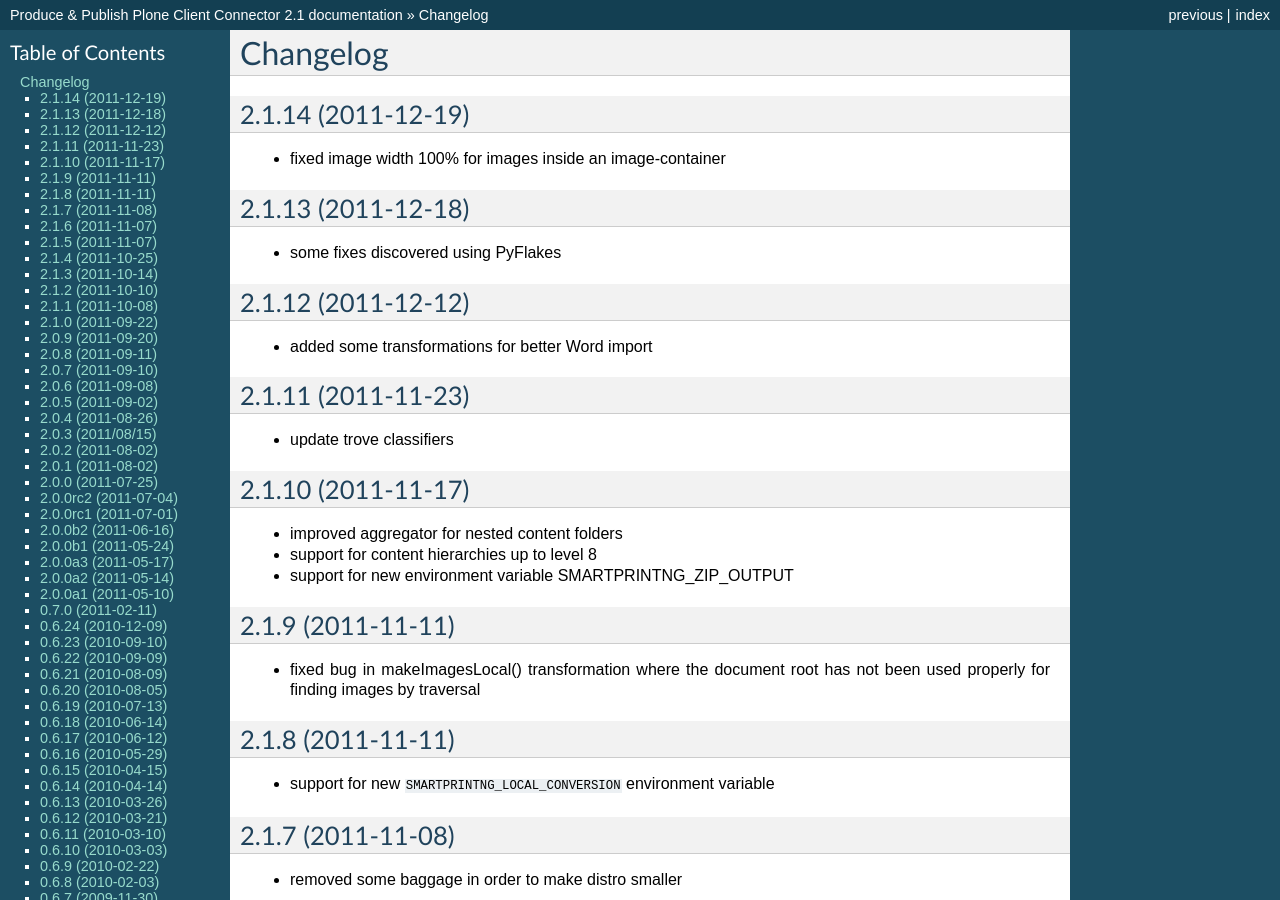
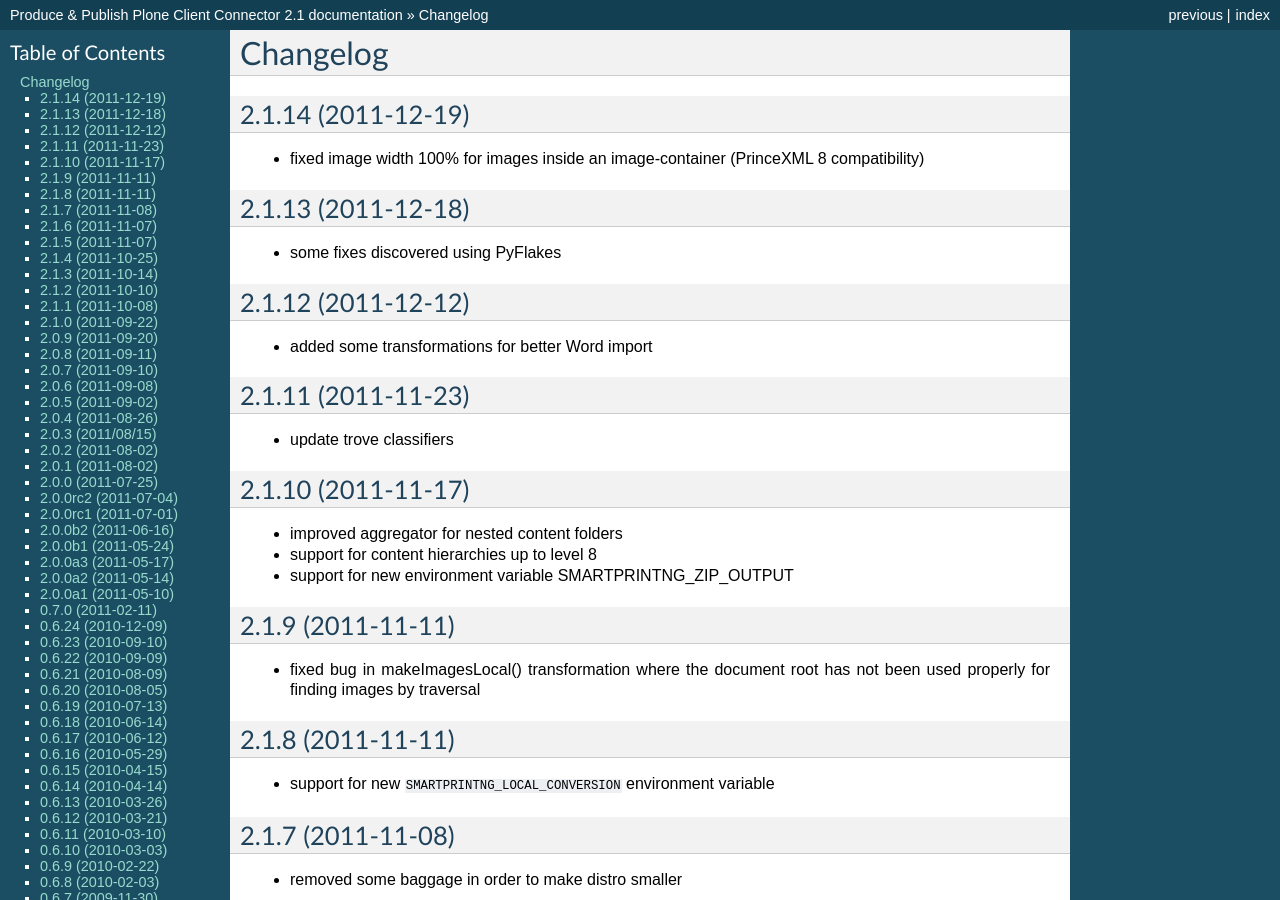
Before and after one commit to zopyx/zopyx.smartprintng.plone, a Sphinx documentation site: the page built from docs/source/HISTORY.rst, in a window 1280 px wide and 900 px high. Built offline with Sphinx 7.4.7, drawn with Linux system fonts in a browser that asks for light colours.

Commit message:
Prepare zopyx.smartprintng.plone 2.1.14.

```diff
--- a/docs/source/HISTORY.rst
+++ b/docs/source/HISTORY.rst
@@ -4,6 +4,7 @@
 2.1.14 (2011-12-19)
 -------------------
 - fixed image width 100% for images inside an image-container
+  (PrinceXML 8 compatibility)
 
 2.1.13 (2011-12-18)
 -------------------
```
